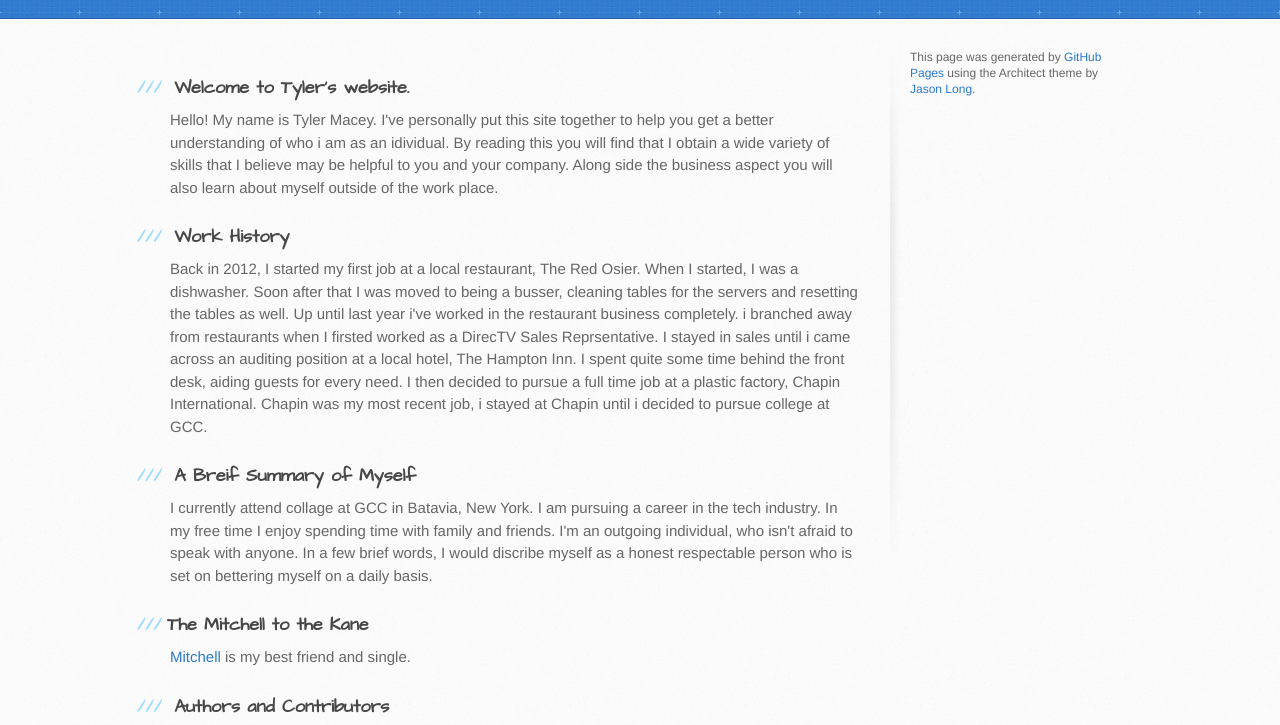
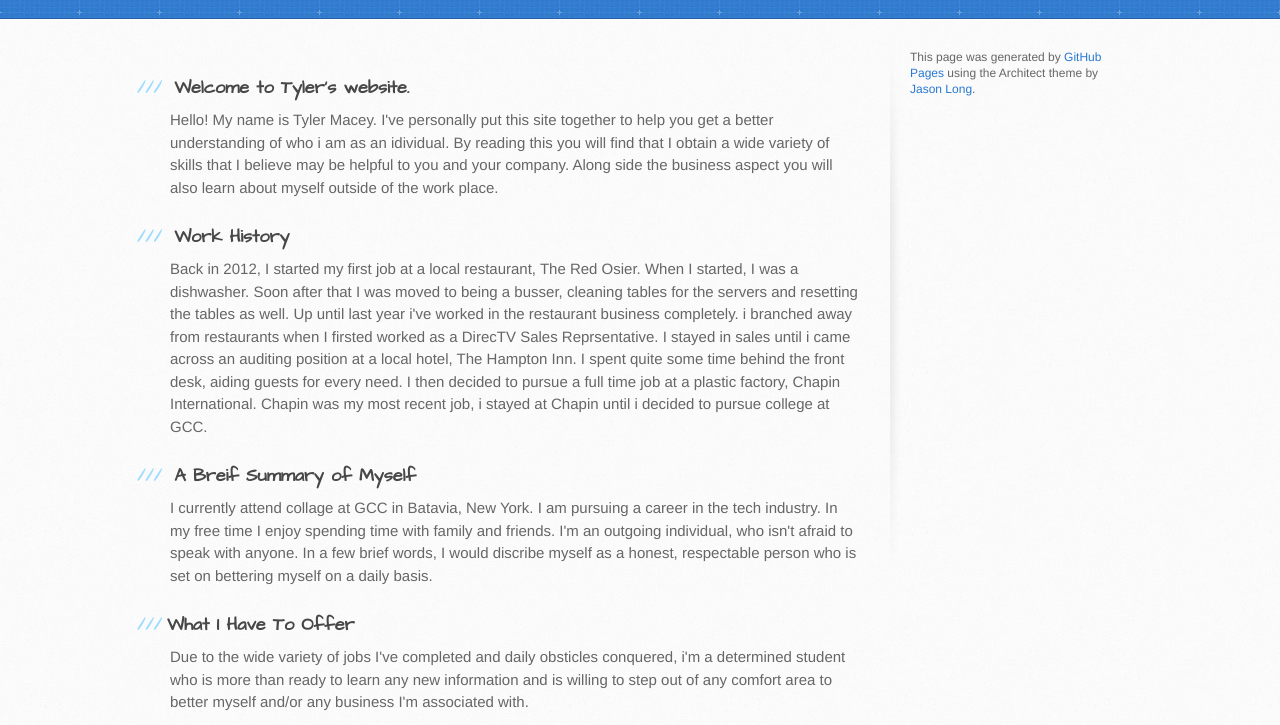
Before and after one commit to tmacey/tmacey.github.io, a plain HTML site: page index.html in a window 1280 px wide. Shown: the part 148-873 px from the top of the page. Drawn offline with Linux system fonts and the light colour scheme.

Commit message:
Made "what i have to  offer" paragraph

```diff
--- a/index.html
+++ b/index.html
@@ -41,10 +41,10 @@
 <h3>
 <a id="creating-pages-manually" class="anchor" href="#creating-pages-manually" aria-hidden="true"><span class="octicon octicon-link"></span></a>A Breif Summary of Myself</h3>
 
-<p>I currently attend collage at GCC in Batavia, New York. I am pursuing a career in the tech industry. In my free time I enjoy spending time with family and friends. I'm an outgoing individual, who isn't afraid to speak with anyone. In a few brief words, I would discribe myself as a honest respectable person who is set on bettering myself on a daily basis.</p>
+<p>I currently attend collage at GCC in Batavia, New York. I am pursuing a career in the tech industry. In my free time I enjoy spending time with family and friends. I'm an outgoing individual, who isn't afraid to speak with anyone. In a few brief words, I would discribe myself as a honest, respectable person who is set on bettering myself on a daily basis.</p>
 
-<h3>The Mitchell to the Kane</h3>
-<p><a href="https://www.facebook.com/mitchell.kane.3?ref=br_rs">Mitchell</a> is my best friend and single.</p>
+<h3>What I Have To Offer</h3>
+<p>Due to the wide variety of jobs I've completed and daily obsticles conquered, i'm a determined student who is more than ready to learn any new information and is willing to step out of any comfort area to better myself and/or any business I'm associated with. </p>
 
 <h3>
 <a id="authors-and-contributors" class="anchor" href="#authors-and-contributors" aria-hidden="true"><span class="octicon octicon-link"></span></a>Authors and Contributors</h3>
```
